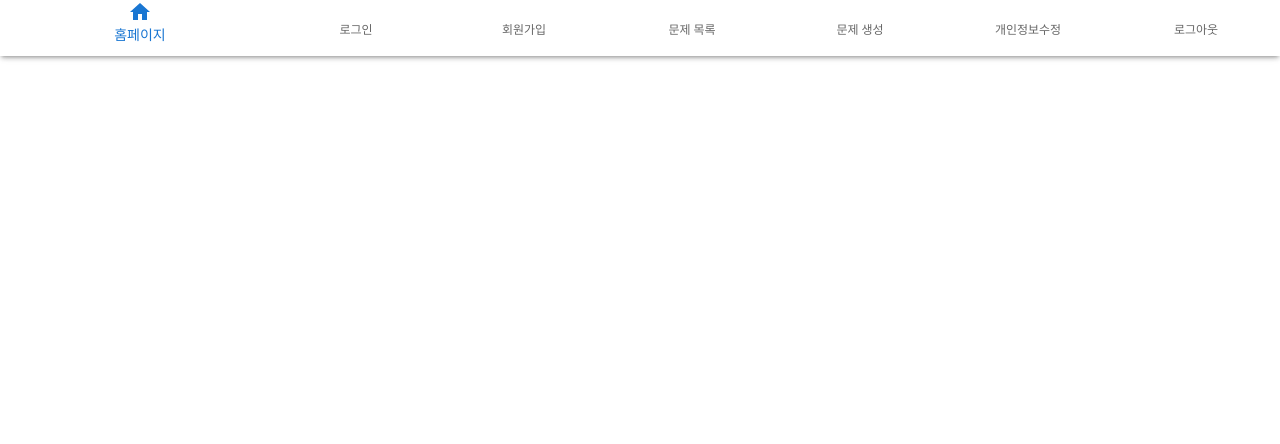
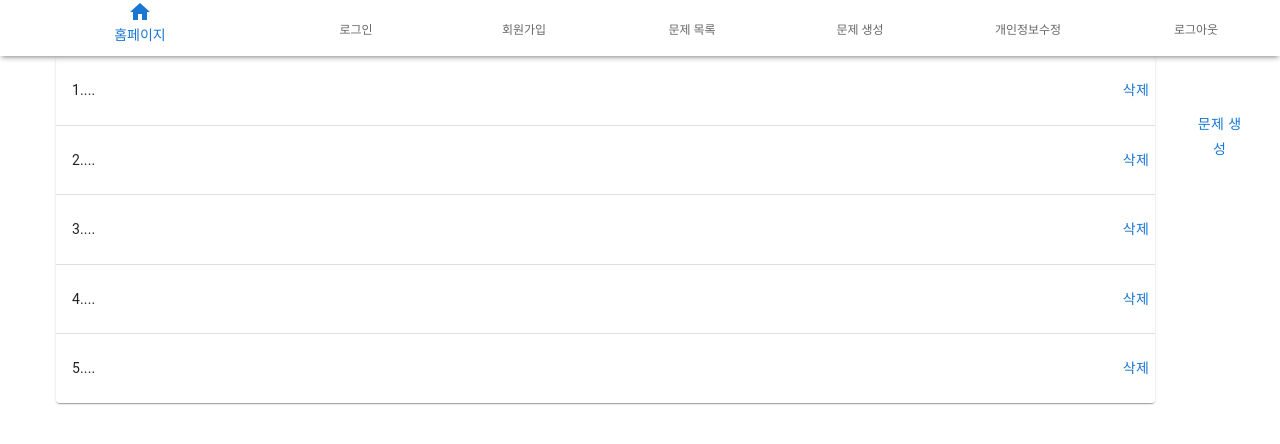
Before and after one commit to Kim-Ji-soo/EdduSSAFY, a React (Create React App) app in the folder frontend/: page /problemlist in a window 1280 px wide. Shown: the top 444 px of the page. Built offline with nearby package versions, Linux system fonts and the light colour scheme.

Commit message:
ProblemList페이지 생성

```diff
--- a/frontend/src/App.js
+++ b/frontend/src/App.js
@@ -3,6 +3,7 @@ import "./App.css";
 import Login from "./pages/Login";
 import Signup from "./pages/Signup";
 import Homepage from "./pages/Homepage";
+import ProblemList from "./pages/ProblemList";
 import Navbar from "./components/Navbar";
 import { Routes, Route } from "react-router-dom";
 function App() {
@@ -13,6 +14,10 @@ function App() {
         <Route path="/" element={<Login></Login>}></Route>
         <Route path="/signup" element={<Signup></Signup>}></Route>
         <Route path="/homepage" element={<Homepage></Homepage>}></Route>
+        <Route
+          path="/problemlist"
+          element={<ProblemList></ProblemList>}
+        ></Route>
       </Routes>
     </div>
   );
--- a/frontend/src/components/Navbar.js
+++ b/frontend/src/components/Navbar.js
@@ -5,7 +5,7 @@ import Paper from "@mui/material/Paper";
 import BottomNavigation from "@mui/material/BottomNavigation";
 import BottomNavigationAction from "@mui/material/BottomNavigationAction";
 import HomeIcon from "@mui/icons-material/Home";
-import { BrowserRouter, Link } from "react-router-dom";
+import { Link } from "react-router-dom";
 
 export default function Navbar() {
   const [value, setValue] = React.useState(0);
--- /dev/null
+++ b/frontend/src/pages/ProblemList.js
@@ -0,0 +1,52 @@
+/** @format */
+import * as React from "react";
+import Table from "@mui/material/Table";
+import TableBody from "@mui/material/TableBody";
+import TableCell from "@mui/material/TableCell";
+import TableContainer from "@mui/material/TableContainer";
+import TableHead from "@mui/material/TableHead";
+import TableRow from "@mui/material/TableRow";
+import Paper from "@mui/material/Paper";
+import Button from "@mui/material/Button";
+
+function createData(name, calories, fat, carbs, protein) {
+  return { name, calories, fat, carbs, protein };
+}
+const rows = [
+  createData("1....", 159, 6.0, 24, 4.0),
+  createData("2....", 237, 9.0, 37, 4.3),
+  createData("3....", 262, 16.0, 24, 6.0),
+  createData("4....", 305, 3.7, 67, 4.3),
+  createData("5....", 356, 16.0, 49, 3.9),
+];
+
+function ProblemList() {
+  return (
+    <div style={{ display: "flex" }}>
+      <TableContainer sx={{ maxWidth: 1200 }} component={Paper}>
+        <Table sx={{ minWidth: 650 }} aria-label="simple table">
+          <TableHead></TableHead>
+          <TableBody>
+            {rows.map((row) => (
+              <TableRow
+                key={row.name}
+                sx={{ "&:last-child td, &:last-child th": { border: 0 } }}
+              >
+                <TableCell sx={{ minWidth: 1000 }} component="th" scope="row">
+                  {row.name}
+                </TableCell>
+                <TableCell align="right">
+                  <Button>삭제</Button>
+                </TableCell>
+              </TableRow>
+            ))}
+          </TableBody>
+        </Table>
+      </TableContainer>
+      <div style={{ position: "relative", left: 30, top: 50 }}>
+        <Button>문제 생성</Button>
+      </div>
+    </div>
+  );
+}
+export default ProblemList;
```
